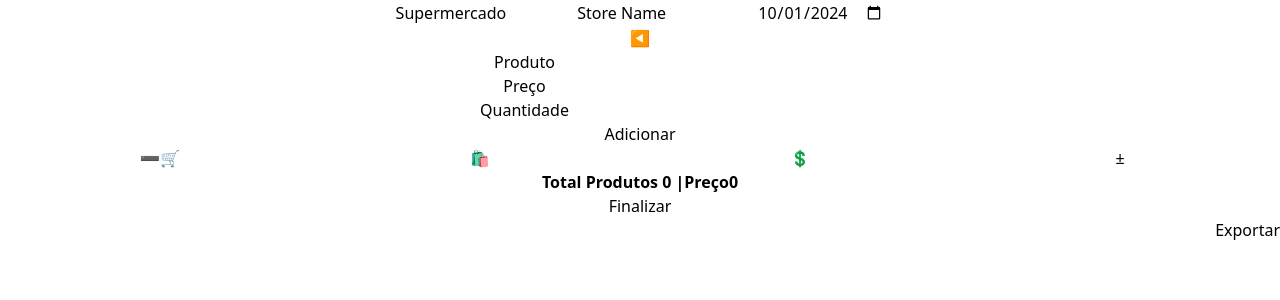
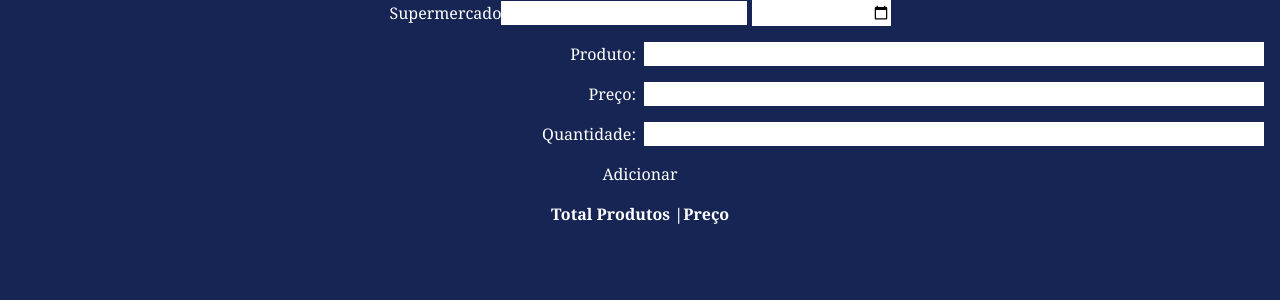
Before and after one commit to erickmacena1/shopping-buddy, a React (Vite) app: page / in a window 1280 px wide. Shown: the top 300 px of the page. Built offline with nearby package versions, Linux system fonts and the light colour scheme.

Commit message:
add: ProductForm

```diff
--- a/src/App.tsx
+++ b/src/App.tsx
@@ -1,55 +1,23 @@
 import { useEffect } from 'react'
-import './App.css'
 import start from './shopping_service'
 import IconItem from './components/IconItem/IconItem'
 import type { LangOptions } from './components/IconItem/IconItem'
+import ProductForm from './components/ProductForm/ProductForm'
 
 let CURRENT_LANG: LangOptions = "pt"
 
 function App() {
 
-  useEffect(() => {
-    start()
-  }, [])
+  // useEffect(() => {
+  //   start()
+  // }, [])
 
   return (
-    <>
-      <div className="modal d-none" id="checkoutModal">
-        <div>
-          <h1><IconItem name='checkout' lang={CURRENT_LANG}/></h1>
-
-          <h2><button id="confirmCheckout"><IconItem name='yes' lang={CURRENT_LANG}/></button> <button id="rejectCheckout"><IconItem name='no' lang={CURRENT_LANG}/></button></h2>
-
-        </div>
-      </div>
-
-      <div className="modal d-none" id="exportModal">
-        <div>
-          <h1><IconItem name='export' lang={CURRENT_LANG}/></h1>
-
-          <h2><a id="confirmExport"><IconItem name='yes' lang={CURRENT_LANG}/></a><button id="rejectExport"><IconItem name='no' lang={CURRENT_LANG}/></button></h2>
-        </div>
-      </div>
+    <div className='bg-blue-950 min-h-screen text-white font-serif'>
 
       <h1><IconItem name='supermarket' lang={CURRENT_LANG}/><input type="text" id="storeName" /> <input type="date" id="date" /></h1>
-      <h4><button id="back">◀</button></h4>
 
-      <h3>
-        <label htmlFor="productName"><IconItem name="product" lang={CURRENT_LANG} /></label>
-        <input id="productName" type="text" />
-      </h3>
-
-      <h3>
-        <label htmlFor="productPrice"><IconItem name="cash" lang={CURRENT_LANG} /></label>
-        <input id="productPrice" type="text" onInput={(e) => e.currentTarget.value = e.currentTarget.value.replace(',', '.').replace(/[a-z]/g, '')} />
-      </h3>
-
-      <h3>
-        <label htmlFor="productQuantity"><IconItem name="quantity" lang={CURRENT_LANG} /></label>
-        <input id="productQuantity" type="number" />
-      </h3>
-
-      <h1><button id="add"><IconItem name="add" lang={CURRENT_LANG} /></button></h1>
+      <ProductForm lang={CURRENT_LANG}/>
 
       <h4>
         <ul id="productList">
@@ -63,11 +31,7 @@ function App() {
         </strong>
       </h4>
 
-      <h2><button id="checkout"><IconItem name='checkout' lang={CURRENT_LANG}/></button></h2>
-
-      <h2 className="export"><button id="export"><IconItem name='export' lang={CURRENT_LANG}/></button></h2>
-
-    </>
+    </div>
   )
 }
 
--- /dev/null
+++ b/src/components/ProductForm/ProductForm.tsx
@@ -0,0 +1,65 @@
+/**
+Name - Str
+Size - Double
+Unit of Mesurement - [Str]
+Quantity - Int
+Price - Double
+ */
+
+import IconItem, { LangOptions } from "../IconItem/IconItem"
+
+interface ProductFormProps {
+    lang: LangOptions
+}
+
+function ProductForm({ lang }: ProductFormProps) {
+
+    return <form
+    className="p-4"
+        action=""
+        onClick={(e) => e.preventDefault()}
+    >
+        <div className="grid grid-cols-2 gap-y-4 gap-x-2">
+            <label
+                className="text-end"
+                htmlFor="productName"
+            >
+                <IconItem name="product" lang={lang} />:
+            </label>
+            <input
+                id="productName"
+                type="text"
+            />
+
+            <label
+                className="text-end"
+                htmlFor="productPrice"
+            >
+                <IconItem name="cash" lang={lang} />:
+            </label>
+            <input
+                id="productPrice"
+                type="text"
+                onInput={(e) => e.currentTarget.value = e.currentTarget.value.replace(',', '.').replace(/[a-z]/g, '')}
+            />
+
+            <label
+                className="text-end"
+                htmlFor="productQuantity"
+            >
+                <IconItem name="quantity" lang={lang} />:
+            </label>
+            <input id="productQuantity" type="number" />
+        </div>
+
+        <button
+            className="pt-4"
+            id="add"
+            type="submit"
+        >
+            <IconItem name="add" lang={lang} />
+        </button>
+    </form>
+}
+
+export default ProductForm
```
